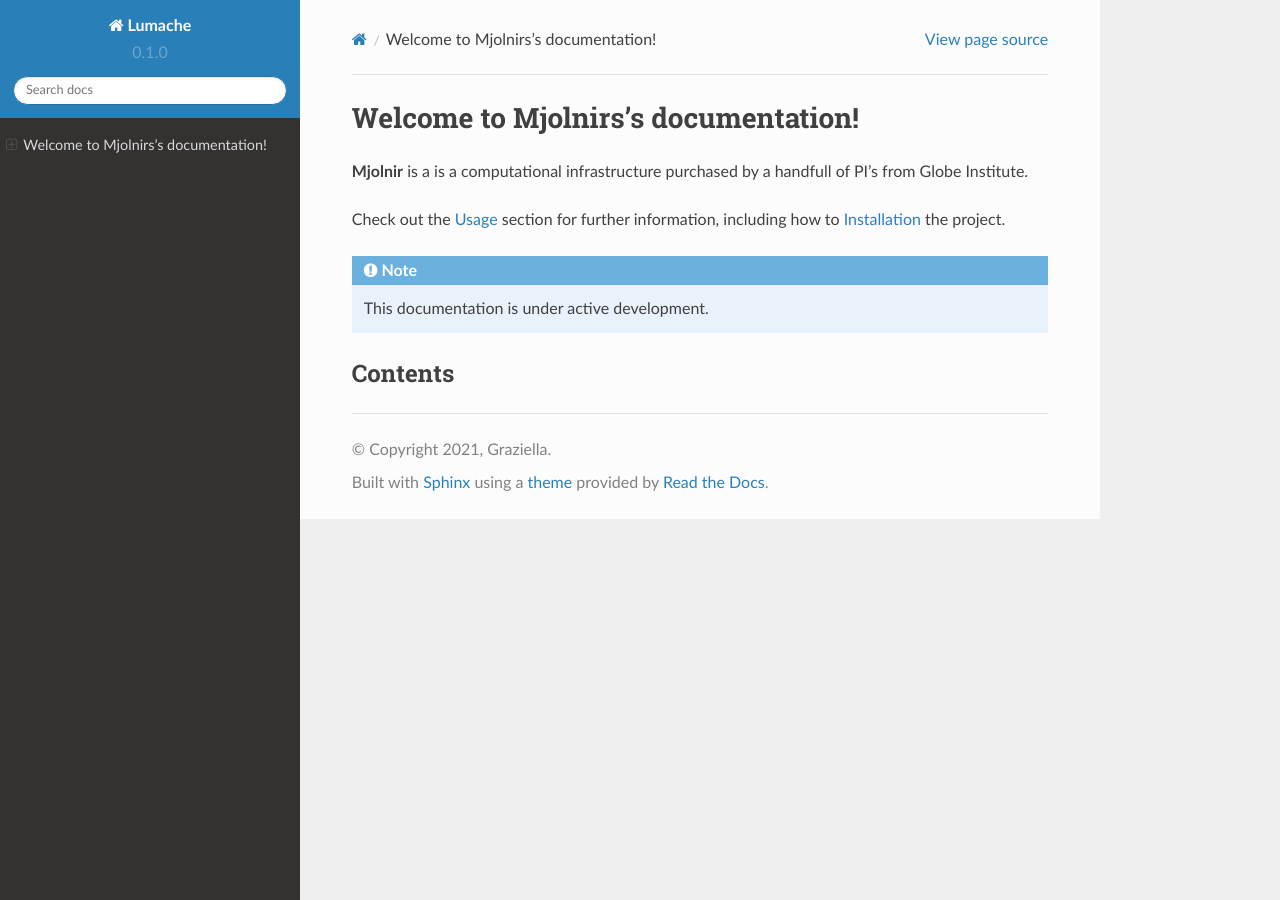
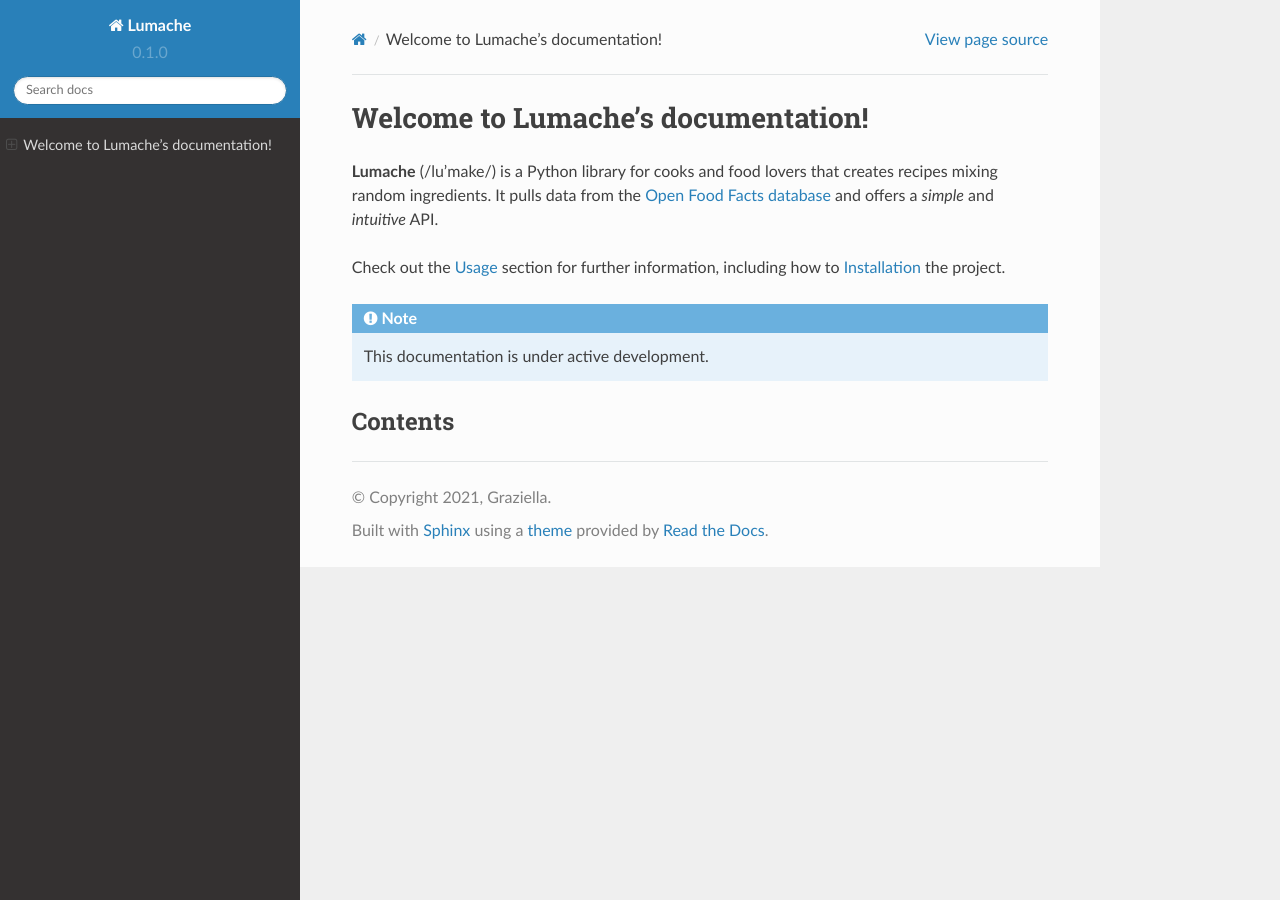
Before and after one commit to bentpetersendk/mjolnir_ucph, a Sphinx documentation site: the page built from docs/source/index.rst, in a window 1280 px wide. Built offline with Sphinx 7.4.7 and the Read the Docs theme 2.0.0, drawn with Linux system fonts in a browser that asks for light colours; pages that are not in the unit, such as notebooks, are missing from menus.

Commit message:
Revert "Update index.rst"
This reverts commit 0b161a1ce98ed3a2ea7e20ecf7131847038a3729.

```diff
--- a/docs/source/index.rst
+++ b/docs/source/index.rst
@@ -1,10 +1,10 @@
-Welcome to Mjolnirs's documentation!
+Welcome to Lumache's documentation!
 ===================================
-**Mjolnir** is a is a computational infrastructure purchased by a handfull of PI’s from Globe Institute.
 
-
-
-
+**Lumache** (/lu'make/) is a Python library for cooks and food lovers
+that creates recipes mixing random ingredients.
+It pulls data from the `Open Food Facts database <https://world.openfoodfacts.org/>`_
+and offers a *simple* and *intuitive* API.
 
 Check out the :doc:`usage` section for further information, including
 how to :ref:`installation` the project.
```
